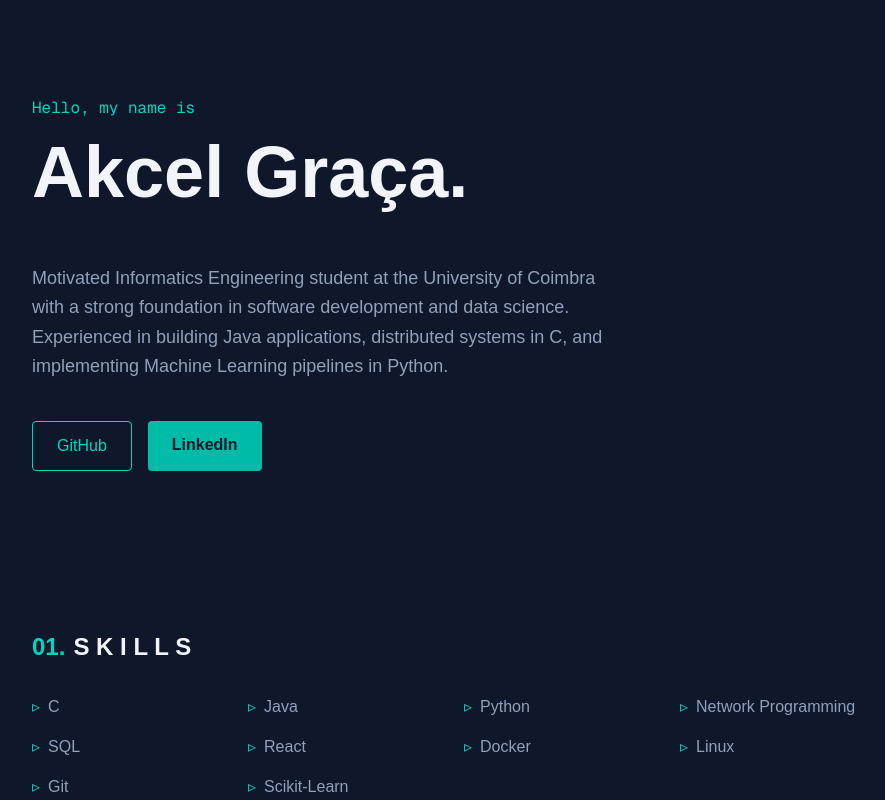
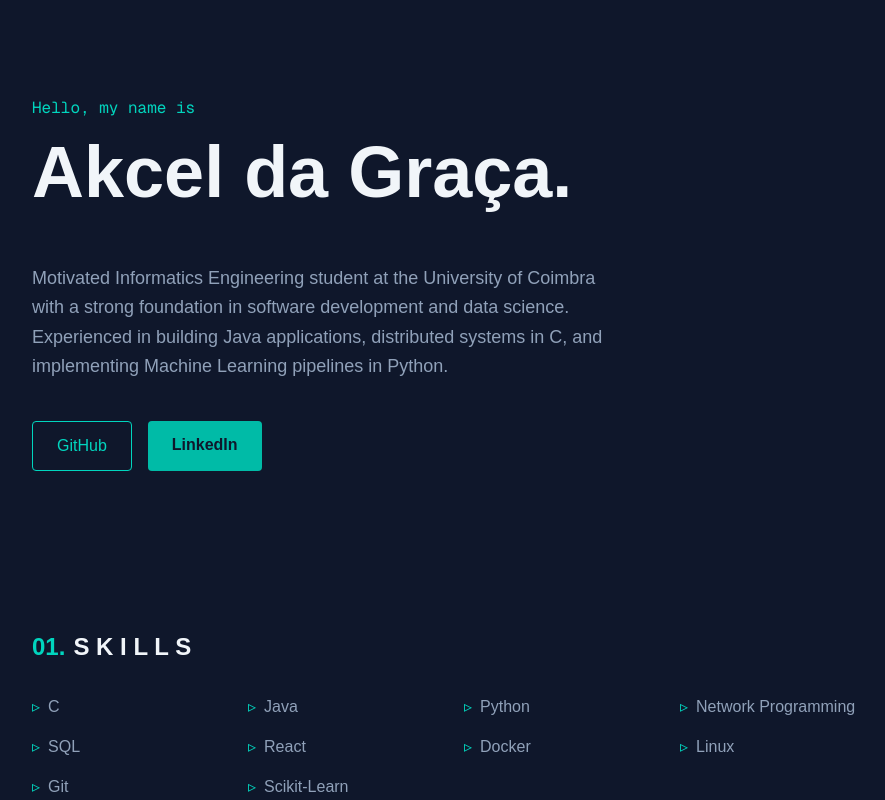
Before and after one commit to akcelgraca/portfolio, a Next.js app: page / in a window 1280 px wide. Shown: the top 800 px of the page, without its empty margins (184-1069 px from the left). Built offline with nearby package versions, Linux system fonts and the light colour scheme.

Commit message:
editei o nome

```diff
--- a/app/data.ts
+++ b/app/data.ts
@@ -1,7 +1,7 @@
 // src/app/data.ts
 
 export const profile = {
-  name: "Akcel Graça",
+  name: "Akcel da Graça",
   bio: "Motivated Informatics Engineering student at the University of Coimbra with a strong foundation in software development and data science. Experienced in building Java applications, distributed systems in C, and implementing Machine Learning pipelines in Python.",
   social: {
     github: "https://github.com/akcelgraca",
```
